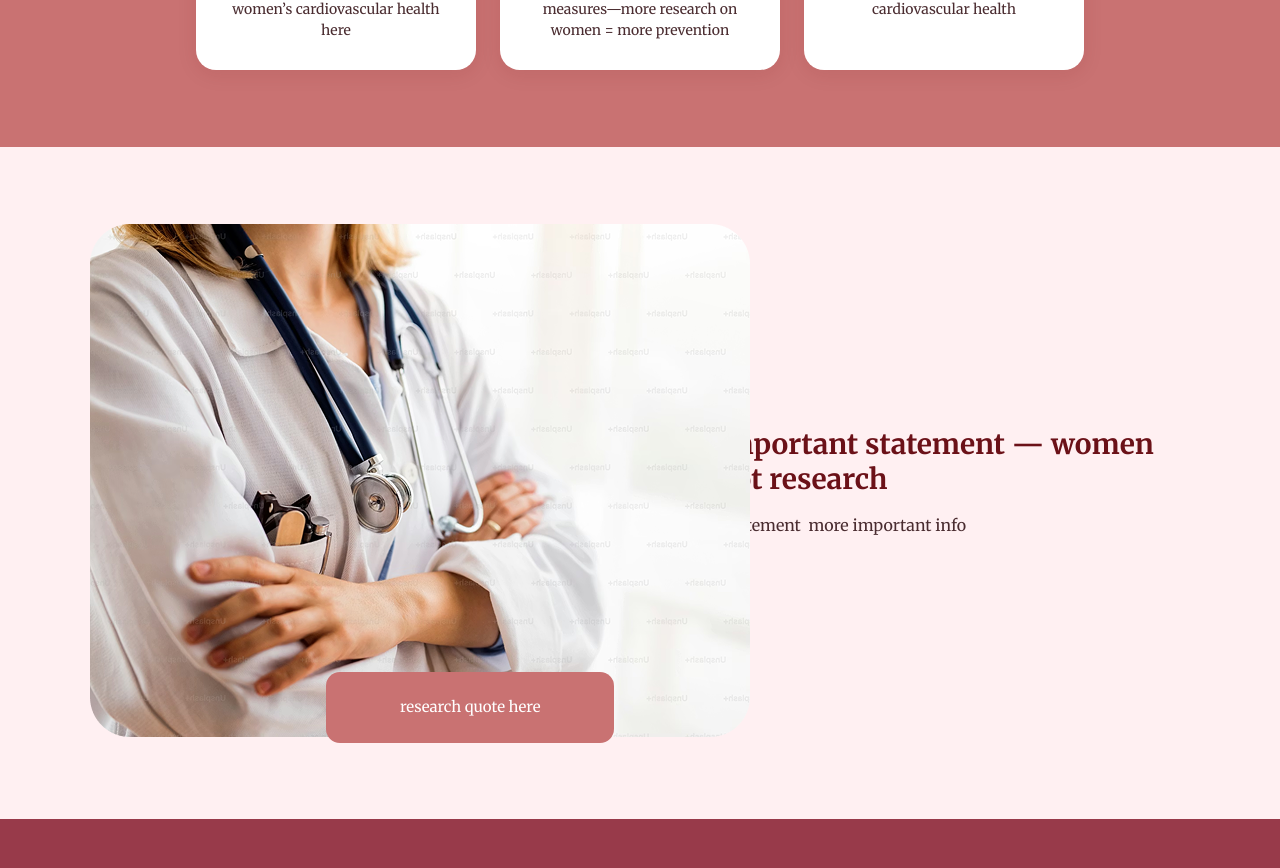
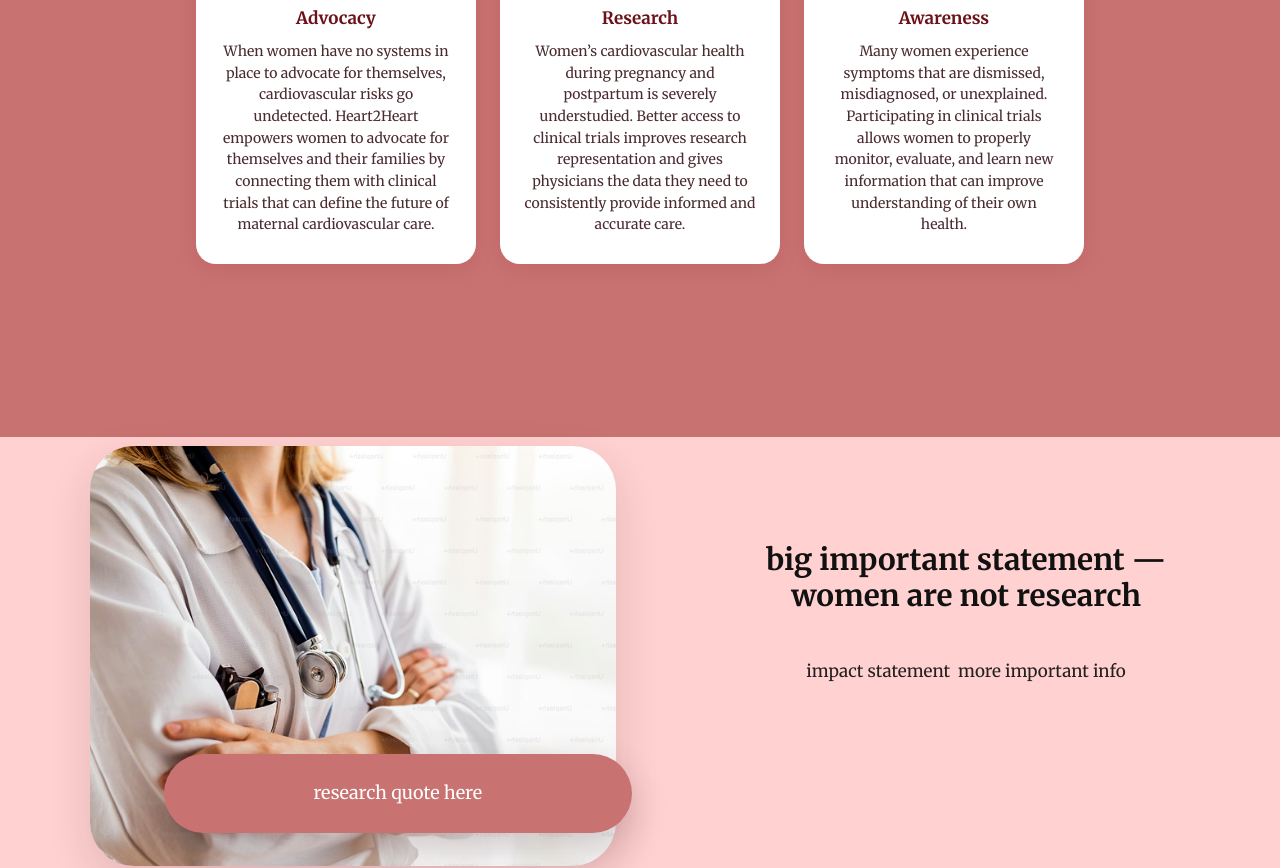
Before and after one commit to ryanrT27/HeartToHeart, a React (Vite) app in the folder frontend/: page / in a window 1280 px wide. Shown: the part 1081-1949 px from the top of the page. Built offline with nearby package versions, Linux system fonts and the light colour scheme.

Commit message:
the image overlay is still bothced

```diff
--- a/frontend/src/components/LandingHero.jsx
+++ b/frontend/src/components/LandingHero.jsx
@@ -47,19 +47,20 @@
       {/* ── Our Mission ── */}
       <section className="mission-section" aria-label="Our Mission">
         <h2 className="mission-heading">Our Mission</h2>
+        <br></br>
         <div className="mission-cards">
           {[
             {
               title: "Advocacy",
-              text: "Talk about advocating for women\u2019s cardiovascular health here",
+              text: "When women have no systems in place to advocate for themselves, cardiovascular risks go undetected. Heart2Heart empowers women to advocate for themselves and their families by connecting them with clinical trials that can define the future of maternal cardiovascular care.",
             },
             {
               title: "Research",
-              text: "Using research for preventative measures\u2014more research on women = more prevention",
+              text: "Women\u2019s cardiovascular health during pregnancy and postpartum is severely understudied. Better access to clinical trials improves research representation and gives physicians the data they need to consistently provide informed and accurate care.",
             },
             {
               title: "Awareness",
-              text: "Make women aware of their own cardiovascular health",
+              text: "Many women experience symptoms that are dismissed, misdiagnosed, or unexplained. Participating in clinical trials allows women to properly monitor, evaluate, and learn new information that can improve understanding of their own health.",
             },
           ].map(({ title, text }) => (
             <div className="mission-card" key={title}>
--- a/frontend/src/index.css
+++ b/frontend/src/index.css
@@ -13,6 +13,10 @@
   --font-serif: "Merriweather", Georgia, serif;
   --site-header-height: 124px;
   --color-hero-copy-bg: #ffd6da;
+  --color-impact-section-bg: #ffd1d1;
+  --color-impact-strip-bg: #c97272;
+  --color-impact-quote-bg: #c97272;
+  --color-impact-text: #111111;
   /* Matches hero copy / marketing horizontal inset so the logo lines up with headings. */
   --site-gutter-x: clamp(1.5rem, 4vw, 4rem);
   --space-md: 8px;
@@ -180,6 +184,64 @@
   min-height: 0;
 }
 
+.hero-stage {
+  position: relative;
+  flex: 1;
+  width: 100%;
+  overflow: visible;
+  padding-bottom: clamp(2.5rem, 7vw, 5.5rem);
+}
+
+@media (max-width: 960px) {
+  .hero-stage {
+    display: flex;
+    flex-direction: column;
+    flex: unset;
+    padding-bottom: clamp(1.25rem, 5vw, 2rem);
+  }
+}
+
+.hero-overlap-img {
+  position: absolute;
+  z-index: 3;
+  /* Nearer the column junction; capped so the 827px frame does not spill past the stage. */
+  left: clamp(
+    var(--site-gutter-x),
+    32vw,
+    calc(100% - min(827px, calc(100% - 2 * var(--site-gutter-x))) - var(--site-gutter-x))
+  );
+  bottom: clamp(-0.25rem, -2vw, 0.25rem);
+  /* Design size 827×378; height follows aspect-ratio when width scales down. */
+  width: min(827px, calc(100% - 2 * var(--site-gutter-x)));
+  height: auto;
+  aspect-ratio: 396 / 181;
+  border-radius: 60px;
+  box-shadow: 0 12px 40px rgba(107, 17, 24, 0.18);
+  background-color: lightgray;
+  background-position: 0 -104.211px;
+  background-size: 100% 145.489%;
+  background-repeat: no-repeat;
+  overflow: hidden;
+  pointer-events: none;
+}
+
+@media (max-width: 960px) {
+  .hero-overlap-img {
+    position: static;
+    width: min(827px, 100%);
+    height: auto;
+    aspect-ratio: 396 / 181;
+    margin: clamp(-0.5rem, -2vw, 0rem) auto 0;
+    pointer-events: auto;
+    align-self: center;
+    flex-shrink: 0;
+    left: auto;
+    bottom: auto;
+    background-position: 0 -104.211px;
+    background-size: 100% 145.489%;
+  }
+}
+
 .hero-grid {
   display: grid;
   grid-template-columns: minmax(0, 1.08fr) minmax(0, 0.92fr);
@@ -220,7 +282,9 @@
 }
 
 .hero-copy {
-  padding: clamp(2rem, 5vw, 4rem) var(--site-gutter-x);
+  position: relative;
+  z-index: 1;
+  padding: clamp(2.5rem, 5vw, 4.5rem) var(--site-gutter-x);
   display: flex;
   flex-direction: column;
   justify-content: center;
@@ -235,6 +299,16 @@
   color: var(--color-hero-heading);
   margin: 0;
   line-height: 1.2;
+}
+
+.hero-lead {
+  font-family: var(--font-serif);
+  font-size: clamp(1.05rem, 2.2vw, 1.2rem);
+  font-weight: 700;
+  color: var(--color-hero-heading);
+  margin: -0.35rem 0 0;
+  max-width: 36rem;
+  line-height: 1.45;
 }
 
 .hero-body {
@@ -323,6 +397,7 @@
 
 .hero-image-wrap {
   position: relative;
+  z-index: 2;
   min-height: 280px;
   display: flex;
   align-items: stretch;
@@ -1271,13 +1346,6 @@
 }
 
 /* ─────────────────────────────────────────────
-   Hero tweaks for scrollable page
-───────────────────────────────────────────── */
-.hero-copy {
-  padding: clamp(2.5rem, 5vw, 4.5rem) var(--site-gutter-x);
-}
-
-/* ─────────────────────────────────────────────
    Our Mission Section
 ───────────────────────────────────────────── */
 .mission-section {
@@ -1369,15 +1437,21 @@
    Impact / Quote Section
 ───────────────────────────────────────────── */
 .impact-section {
-  background: var(--color-page-bg);
-  padding: clamp(3rem, 6vw, 5rem) var(--site-gutter-x);
+  overflow: visible;
+  background: linear-gradient(
+    to bottom,
+    var(--color-impact-strip-bg) 0,
+    var(--color-impact-strip-bg) clamp(52px, 9vw, 96px),
+    var(--color-impact-section-bg) clamp(52px, 9vw, 96px)
+  );
+  padding: clamp(3rem, 12vw, 10rem) var(--site-gutter-x) clamp(3.5rem, 8vw, 6rem);
 }
 
 .impact-inner {
   display: grid;
   grid-template-columns: minmax(0, 1fr) minmax(0, 1fr);
-  gap: clamp(2rem, 4vw, 4rem);
-  align-items: center;
+  gap: clamp(1.25rem, 4vw, 3rem);
+  align-items: start;
   max-width: 1100px;
   margin: 0 auto;
 }
@@ -1390,60 +1464,114 @@
 
 .impact-media {
   position: relative;
-  min-height: 320px;
-}
-
-.impact-photo-placeholder {
-  width: 55%;
-  padding-bottom: 70%;
-  background: #d4a8a8;
-  border-radius: 14px;
-  position: relative;
   z-index: 1;
-  /* swap this for an <img> when your photo is ready */
+  margin-top: clamp(-3rem, -6vw, -4.5rem);
+  overflow: visible;
+}
+
+.doctor-image {
+  width: 100%;
+  display: block;
+  min-height: min(420px, 55vw);
+  object-fit: cover;
+  object-position: center top;
+  border-radius: clamp(28px, 5vw, 44px);
+  box-shadow: 0 16px 44px rgba(62, 22, 26, 0.14);
 }
 
 .impact-quote-box {
   position: absolute;
-  bottom: 0;
-  right: 0;
-  width: 55%;
-  background: #c97272;
-  border-radius: 14px;
-  padding: 1.5rem 1.25rem;
   z-index: 2;
+  left: clamp(8%, 14%, 18%);
+  right: clamp(-1rem, -6vw, -2.5rem);
+  bottom: clamp(2.5%, 8%, 14%);
+  width: auto;
+  margin: 0;
+  padding: clamp(1.1rem, 3vw, 1.65rem) clamp(1.5rem, 4vw, 2.25rem);
+  background: var(--color-impact-quote-bg);
+  border-radius: 999px;
+  box-shadow: 0 14px 36px rgba(62, 22, 26, 0.22);
 }
 
 .impact-quote-text {
   font-family: var(--font-serif);
-  font-size: 0.9375rem;
+  font-size: clamp(0.9375rem, 2vw, 1.125rem);
+  font-weight: 400;
+  font-style: normal;
   color: #fff;
   margin: 0;
   text-align: center;
-  line-height: 1.5;
+  line-height: 1.45;
+}
+
+@media (max-width: 760px) {
+  .impact-media {
+    margin-top: clamp(-1.35rem, -4vw, -2.5rem);
+  }
+
+  .doctor-image {
+    min-height: 320px;
+  }
+
+  .impact-quote-box {
+    position: relative;
+    left: auto;
+    right: auto;
+    bottom: auto;
+    margin-top: -2rem;
+    margin-left: auto;
+    margin-right: auto;
+    width: min(100%, 520px);
+    transform: none;
+  }
 }
 
 .impact-copy {
   display: flex;
   flex-direction: column;
-  gap: 1rem;
+  align-items: center;
+  text-align: center;
+  gap: clamp(1.75rem, 4vw, 2.75rem);
+  padding-top: clamp(0.5rem, 3vw, 2rem);
+  max-width: 28rem;
+  margin-left: auto;
+  margin-right: auto;
+  justify-self: center;
+}
+
+@media (min-width: 761px) {
+  .impact-copy {
+    justify-self: end;
+    margin-right: 0;
+    padding-top: clamp(1rem, 4vw, 3rem);
+  }
 }
 
 .impact-heading {
   font-family: var(--font-serif);
-  font-size: clamp(1.25rem, 2.8vw, 1.75rem);
+  font-size: clamp(1.35rem, 3vw, 1.85rem);
   font-weight: 700;
-  color: var(--color-hero-heading);
-  margin: 0;
-  line-height: 1.25;
+  color: var(--color-impact-text);
+  margin: 0;
+  line-height: 1.2;
+  display: flex;
+  flex-direction: column;
+  align-items: center;
+  gap: 0.2em;
+}
+
+.impact-heading-line {
+  display: block;
 }
 
 .impact-body {
   font-family: var(--font-serif);
-  font-size: clamp(0.9375rem, 1.5vw, 1rem);
-  color: #4a2c30;
-  margin: 0;
-  line-height: 1.6;
+  font-size: clamp(0.9375rem, 1.8vw, 1.0625rem);
+  font-weight: 400;
+  color: var(--color-impact-text);
+  margin: 0;
+  line-height: 1.65;
+  opacity: 0.92;
 }
 
 /* ─────────────────────────────────────────────
```
